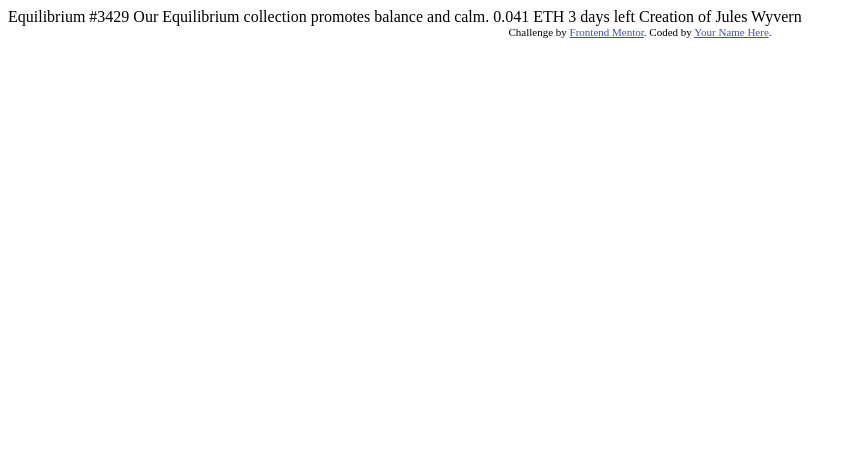
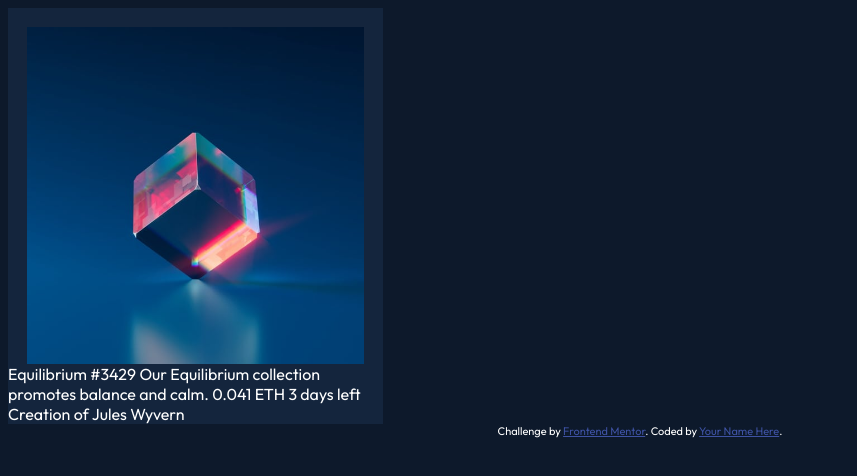
Before and after one commit to aleeqs0109/card, a plain HTML site: page index.html in a window 1280 px wide. Shown: the whole page, without its empty margins (0-857 px from the left). Drawn offline with Linux system fonts and the light colour scheme.

Commit message:
rework index

```diff
--- a/index.html
+++ b/index.html
@@ -8,22 +8,24 @@
 
   <title>Frontend Mentor | NFT preview card component</title>
 
-  <!-- Feel free to remove these styles or customise in your own stylesheet 👍 -->
-  <style>
-    .attribution { font-size: 11px; text-align: center; }
-    .attribution a { color: hsl(228, 45%, 44%); }
-  </style>
+  <link rel="stylesheet" type="text/css" href="styles.css">
 </head>
+
+
 <body>
+  <div class="flex-container">
+    <img src="/images/image-equilibrium.jpg" alt="picture_equilibrium">
+    Equilibrium #3429
 
-  Equilibrium #3429
+    Our Equilibrium collection promotes balance and calm.
 
-  Our Equilibrium collection promotes balance and calm.
+    0.041 ETH
+    3 days left
 
-  0.041 ETH
-  3 days left
+    Creation of Jules Wyvern
 
-  Creation of Jules Wyvern
+  </div>
+
 
   <div class="attribution">
     Challenge by <a href="https://www.frontendmentor.io?ref=challenge" target="_blank">Frontend Mentor</a>.
--- a/styles.css
+++ b/styles.css
@@ -1,5 +1,4 @@
-.attribution { font-size: 11px; text-align: center; }
-.attribution a { color: hsl(228, 45%, 44%); }
+
 
 
 
@@ -28,3 +27,17 @@
         margin: auto;
         margin-top: 5%;
     }
+
+
+
+
+
+
+
+
+
+
+
+
+.attribution { font-size: 11px; text-align: center; }
+.attribution a { color: hsl(228, 45%, 44%); }
```
Also changed, not shown: 1 other file.
